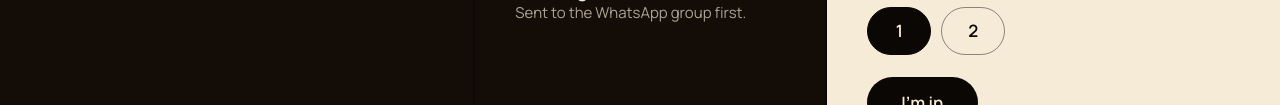
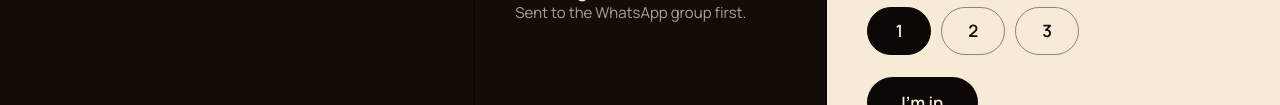
Before and after one commit to urisoroka50/uri50, a plain HTML site: page index.html in a window 1280 px wide. Shown: the part 1198-1303 px from the top of the page. Drawn offline with Linux system fonts and the light colour scheme.

Commit message:
Allow 3 guests per sign-up
Co-Authored-By: Claude Fable 5.2 <noreply@anthropic.com>
Claude-Session: https://claude.ai/code/session_0194g53R1i8E4hDWjcNfwfL6

```diff
--- a/index.html
+++ b/index.html
@@ -204,6 +204,7 @@
         <fieldset class="count"><legend>How many of you are coming?</legend>
           <label><input type="radio" name="guests" value="1" id="f-g1" checked><span>1</span></label>
           <label><input type="radio" name="guests" value="2" id="f-g2"><span>2</span></label>
+          <label><input type="radio" name="guests" value="3" id="f-g3"><span>3</span></label>
         </fieldset>
         <button type="submit" id="send">I'm in</button>
         <p class="fine" id="hint">There is no "maybe" button. That's deliberate.</p>
```
Also changed, not shown: ru.html (+1 -0 lines).
